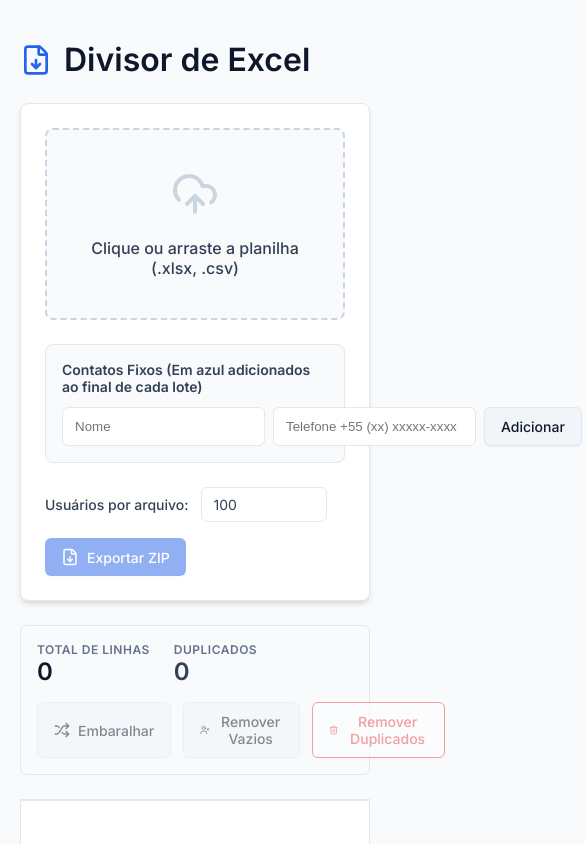
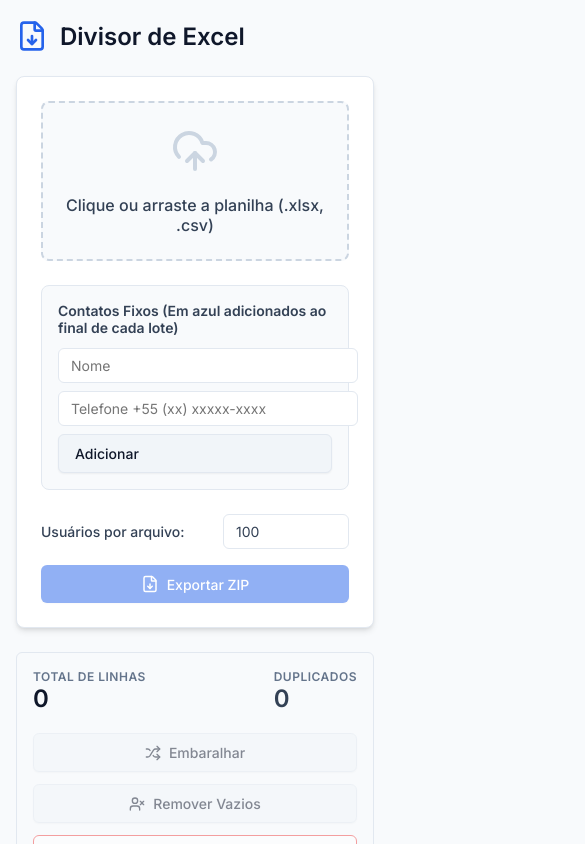
Before and after one commit to caon-guilherme/excel-splitter, a React (Vite) app in the folder Excel Splitter/: page / in a window 390 px wide. Shown: the top 844 px of the page, 585 px wide, since content can reach past the window. Built offline with nearby package versions, Linux system fonts and the light colour scheme.

Commit message:
suporte mobile

```diff
--- a/Excel Splitter/src/App.tsx
+++ b/Excel Splitter/src/App.tsx
@@ -389,13 +389,13 @@ export default function App() {
 
           <div style={{ marginTop: 24, padding: 16, backgroundColor: '#f8fafc', borderRadius: 8, border: '1px solid var(--border)' }}>
             <h3 style={{ margin: '0 0 12px 0', fontSize: 14, color: 'var(--text)' }}>Contatos Fixos (Em azul adicionados ao final de cada lote)</h3>
-            <div style={{ display: 'flex', gap: 8, marginBottom: controlRows.length > 0 ? 12 : 0 }}>
+            <div className="fixed-contacts-form" style={{ marginBottom: controlRows.length > 0 ? 12 : 0 }}>
               <input
                 type="text"
                 placeholder="Nome"
                 value={controlName}
                 onChange={e => setControlName(e.target.value.replace(/[^a-zA-ZáàãâéèêíïóôõöúçñÁÀÃÂÉÈÊÍÏÓÔÕÖÚÇÑ]/g, ''))}
-                style={{ flex: 1, padding: '8px 12px', borderRadius: 6, border: '1px solid var(--border)', outline: 'none' }}
+                className="office-input"
               />
               <input
                 type="text"
@@ -432,7 +432,7 @@ export default function App() {
                   }
                   setControlPhone(formatted);
                 }}
-                style={{ flex: 1, padding: '8px 12px', borderRadius: 6, border: '1px solid var(--border)', outline: 'none' }}
+                className="office-input"
               />
               <button
                 className="btn btn-secondary"
--- a/Excel Splitter/src/index.css
+++ b/Excel Splitter/src/index.css
@@ -289,7 +289,98 @@ input[type=number]:focus {
   animation: bounce .5s infinite alternate;
 }
 
+.fixed-contacts-form {
+  display: flex;
+  gap: 8px;
+}
+
+.office-input {
+  flex: 1;
+  padding: 8px 12px;
+  border-radius: 6px;
+  border: 1px solid var(--border);
+  outline: none;
+  font-family: var(--font-main);
+  background: #fff;
+  font-size: 14px;
+  transition: all 0.2s;
+}
+
+.office-input:focus {
+  border-color: var(--primary);
+  box-shadow: 0 0 0 3px #2563eb1a;
+}
+
 @keyframes bounce {
   from { transform: translateY(0); }
   to { transform: translateY(-10px); }
 }
+
+@media (max-width: 768px) {
+  .office-container {
+    padding: 20px 16px;
+  }
+
+  .office-title {
+    font-size: 24px;
+  }
+
+  .office-dropzone {
+    padding: 24px 16px;
+  }
+
+  .fixed-contacts-form {
+    flex-direction: column;
+  }
+
+  .office-input {
+    width: 100%;
+  }
+
+  .controls-row {
+    flex-direction: column;
+    align-items: stretch;
+  }
+
+  .controls-row .btn-primary {
+    justify-content: center;
+  }
+
+  .input-group {
+    justify-content: space-between;
+  }
+
+  .stats-bar {
+    flex-direction: column;
+    align-items: stretch;
+    gap: 20px;
+  }
+
+  .stat-group {
+    justify-content: space-between;
+    width: 100%;
+    gap: 12px;
+  }
+
+  .actions-group {
+    flex-direction: column;
+    width: 100%;
+  }
+
+  .actions-group .btn {
+    width: 100%;
+    justify-content: center;
+  }
+
+  .table-header, .table-row {
+    min-width: 600px;
+  }
+
+  .table-container {
+    overflow-x: auto;
+  }
+
+  .table-header {
+    border-right: 1px solid var(--border);
+  }
+}
```
